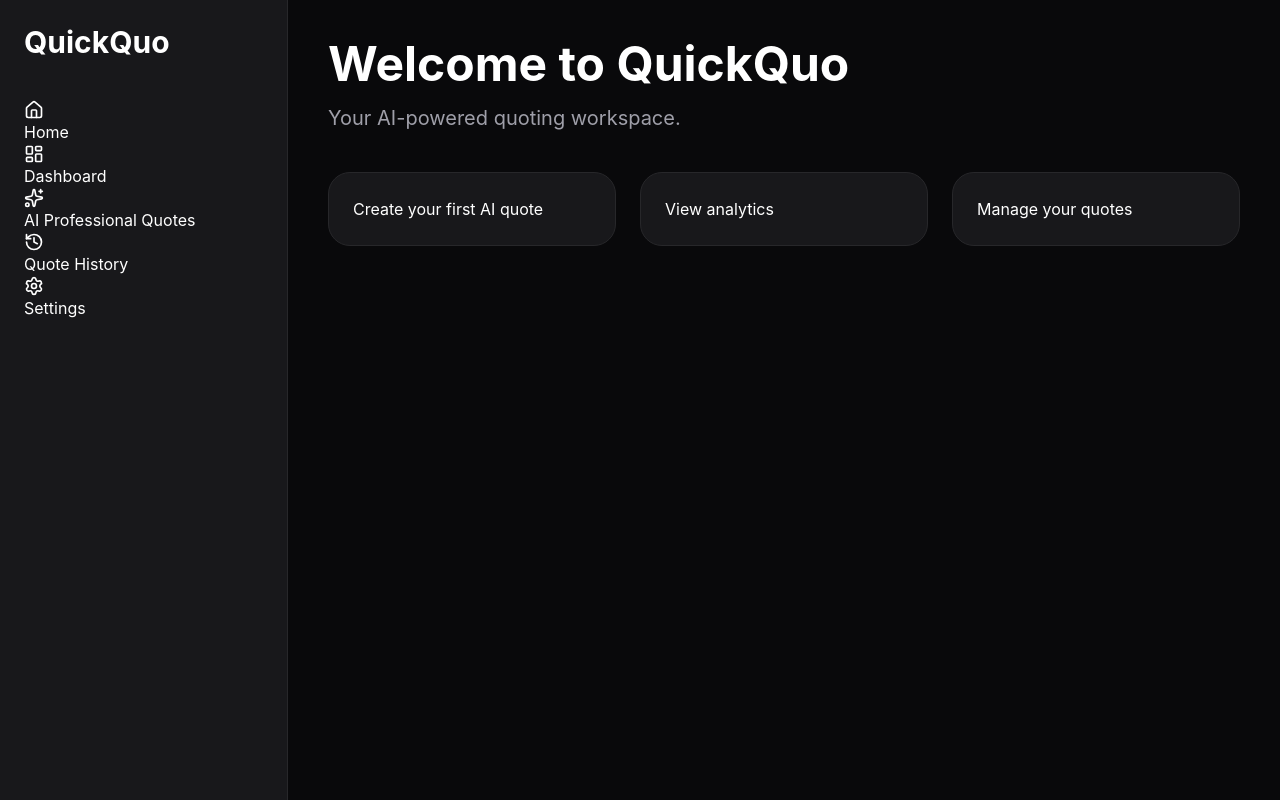
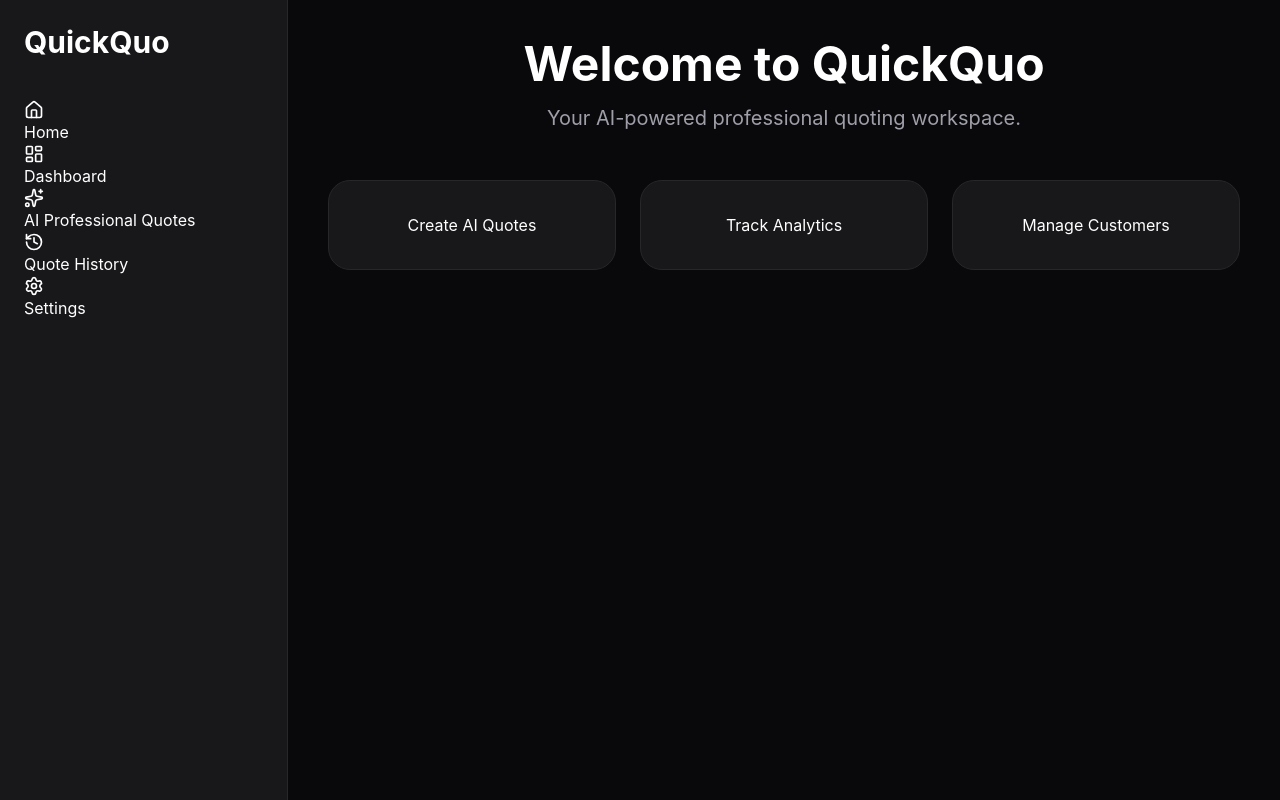
Before and after one commit to brandonrwill514/Quickpro, a Next.js app: page /workspace in a window 1280 px wide. Built offline with nearby package versions, Linux system fonts and the light colour scheme.

Commit message:
Added landing page navigation

```diff
--- a/app/workspace/page.tsx
+++ b/app/workspace/page.tsx
@@ -1,8 +1,8 @@
-export default function WorkspacePage(){
+export default function WorkspaceHome(){
 
 return (
 
-<div>
+<div className="text-center">
 
 <h1 className="
 text-5xl
@@ -19,7 +19,7 @@ text-xl
 mt-4
 ">
 
-Your AI-powered quoting workspace.
+Your AI-powered professional quoting workspace.
 
 </p>
 
@@ -27,7 +27,7 @@ Your AI-powered quoting workspace.
 grid
 md:grid-cols-3
 gap-6
-mt-10
+mt-12
 ">
 
 <div className="
@@ -35,10 +35,10 @@ bg-zinc-900
 border
 border-zinc-800
 rounded-3xl
-p-6
+p-8
 ">
 
-Create your first AI quote
+Create AI Quotes
 
 </div>
 
@@ -47,10 +47,10 @@ bg-zinc-900
 border
 border-zinc-800
 rounded-3xl
-p-6
+p-8
 ">
 
-View analytics
+Track Analytics
 
 </div>
 
@@ -59,10 +59,10 @@ bg-zinc-900
 border
 border-zinc-800
 rounded-3xl
-p-6
+p-8
 ">
 
-Manage your quotes
+Manage Customers
 
 </div>
 
```
